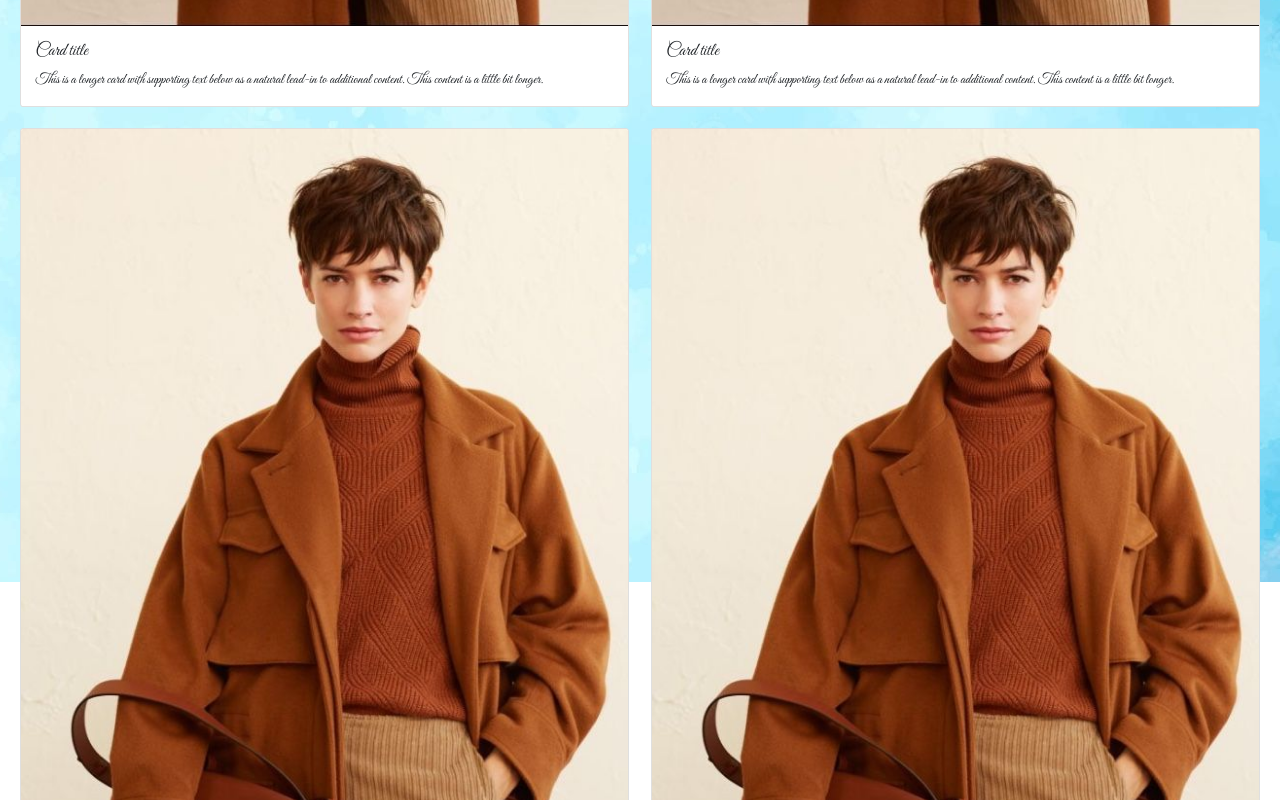
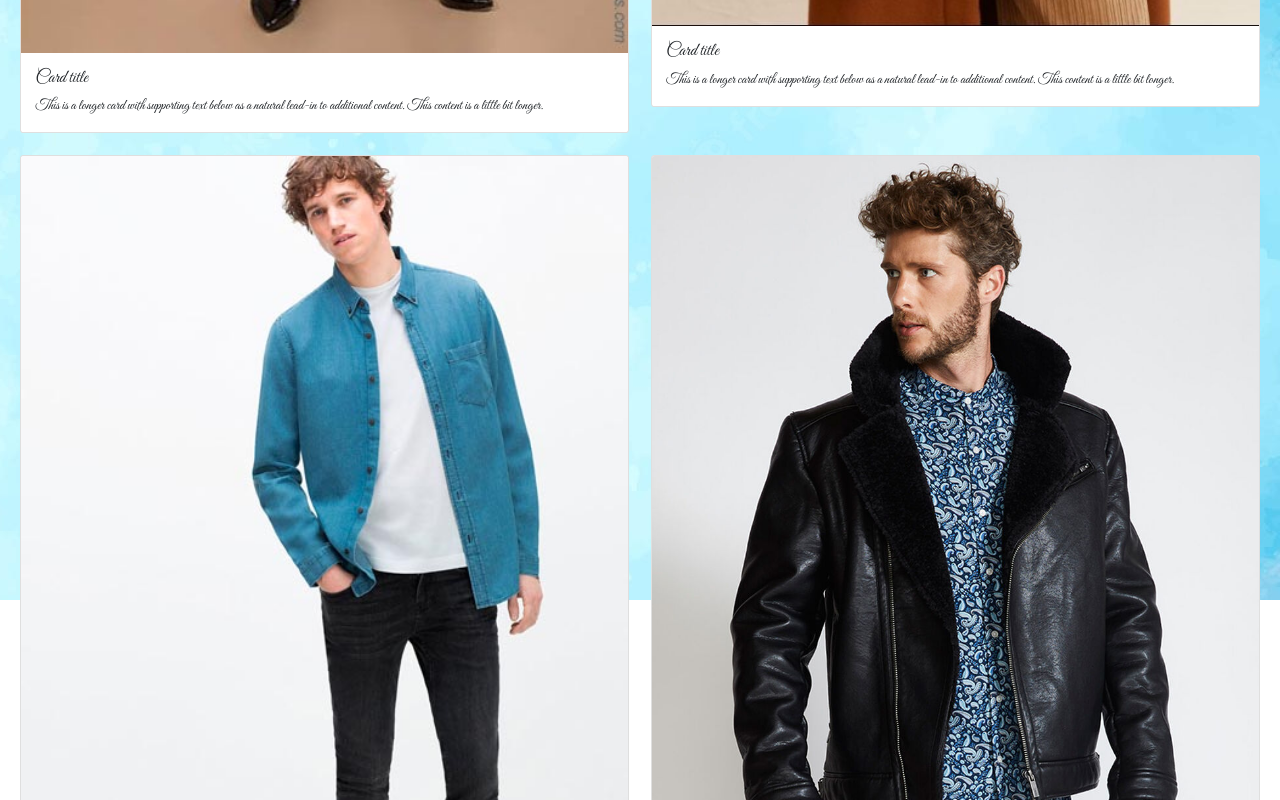
Before and after one commit to yamilleon/Blessed-Compra-y-venta-Yamil-Leon-, a plain HTML site: page index.html in a window 1280 px wide. Shown: the part 1620-2420 px from the top of the page. Drawn offline with nearby package versions, Linux system fonts and the light colour scheme; a web font is replaced by a local one.

Commit message:
actualizacion

```diff
--- a/index.html
+++ b/index.html
@@ -91,7 +91,7 @@
 						<div class="row row-cols-1 row-cols-md-2 g-4">
   <div class="col">
     <div class="card">
-      <img src="Yamil/Productos/249bb8db700fb4d71cf9fa2037d894a8.jpg" class="card-img-top" alt="...">
+      <img src="Yamil/Productos/woman2.jpg" class="card-img-top" alt="...">
       <div class="card-body">
         <h5 class="card-title">Card title</h5>
         <p class="card-text">This is a longer card with supporting text below as a natural lead-in to additional content. This content is a little bit longer.</p>
@@ -100,7 +100,7 @@
   </div>
   <div class="col">
     <div class="card">
-      <img src="Yamil/Productos/249bb8db700fb4d71cf9fa2037d894a8.jpg" class="card-img-top" alt="...">
+      <img src="Yamil/Productos/woman1.jpg" class="card-img-top" alt="...">
       <div class="card-body">
         <h5 class="card-title">Card title</h5>
         <p class="card-text">This is a longer card with supporting text below as a natural lead-in to additional content. This content is a little bit longer.</p>
@@ -109,7 +109,7 @@
   </div>
   <div class="col">
     <div class="card">
-      <img src="Yamil/Productos/249bb8db700fb4d71cf9fa2037d894a8.jpg" class="card-img-top" alt="...">
+      <img src="Yamil/Productos/men2.jpg" class="card-img-top" alt="...">
       <div class="card-body">
         <h5 class="card-title">Card title</h5>
         <p class="card-text">This is a longer card with supporting text below as a natural lead-in to additional content.</p>
@@ -118,7 +118,7 @@
   </div>
   <div class="col">
     <div class="card">
-      <img src="Yamil/Productos/249bb8db700fb4d71cf9fa2037d894a8.jpg" class="card-img-top" alt="...">
+      <img src="Yamil/Productos/men1.jpg" class="card-img-top" alt="...">
       <div class="card-body">
         <h5 class="card-title">Card title</h5>
         <p class="card-text">This is a longer card with supporting text below as a natural lead-in to additional content. This content is a little bit longer.</p>
```
Also changed, not shown: Yamil/Productos/men1.jpg (renamed from Yamil/Productos/1CC20992263.jpg), Yamil/Productos/men2.jpg (renamed from Yamil/Productos/look-para-salir-de-noche3.jpg), Yamil/Productos/woman1.jpg (renamed from Yamil/Productos/249bb8db700fb4d71cf9fa2037d894a8.jpg), Yamil/Productos/woman2.jpg (renamed from Yamil/Productos/ebbd957dc69baef101e424e53ebdc29e.jpg), Yamil/Productos/woman3.jpg (renamed from Yamil/Productos/images.jpg). Lines whose indentation alone changed are shown as unchanged.
